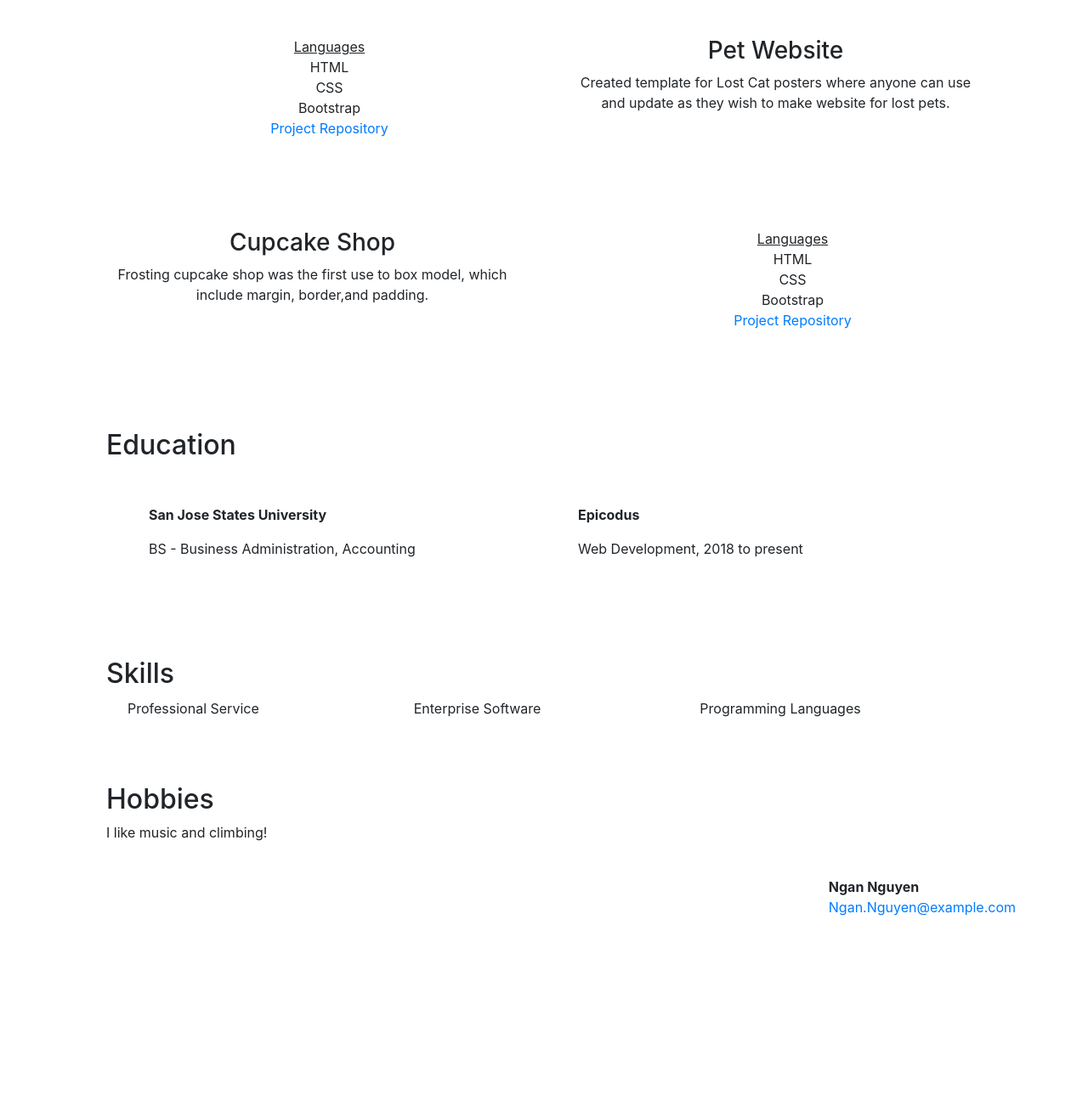
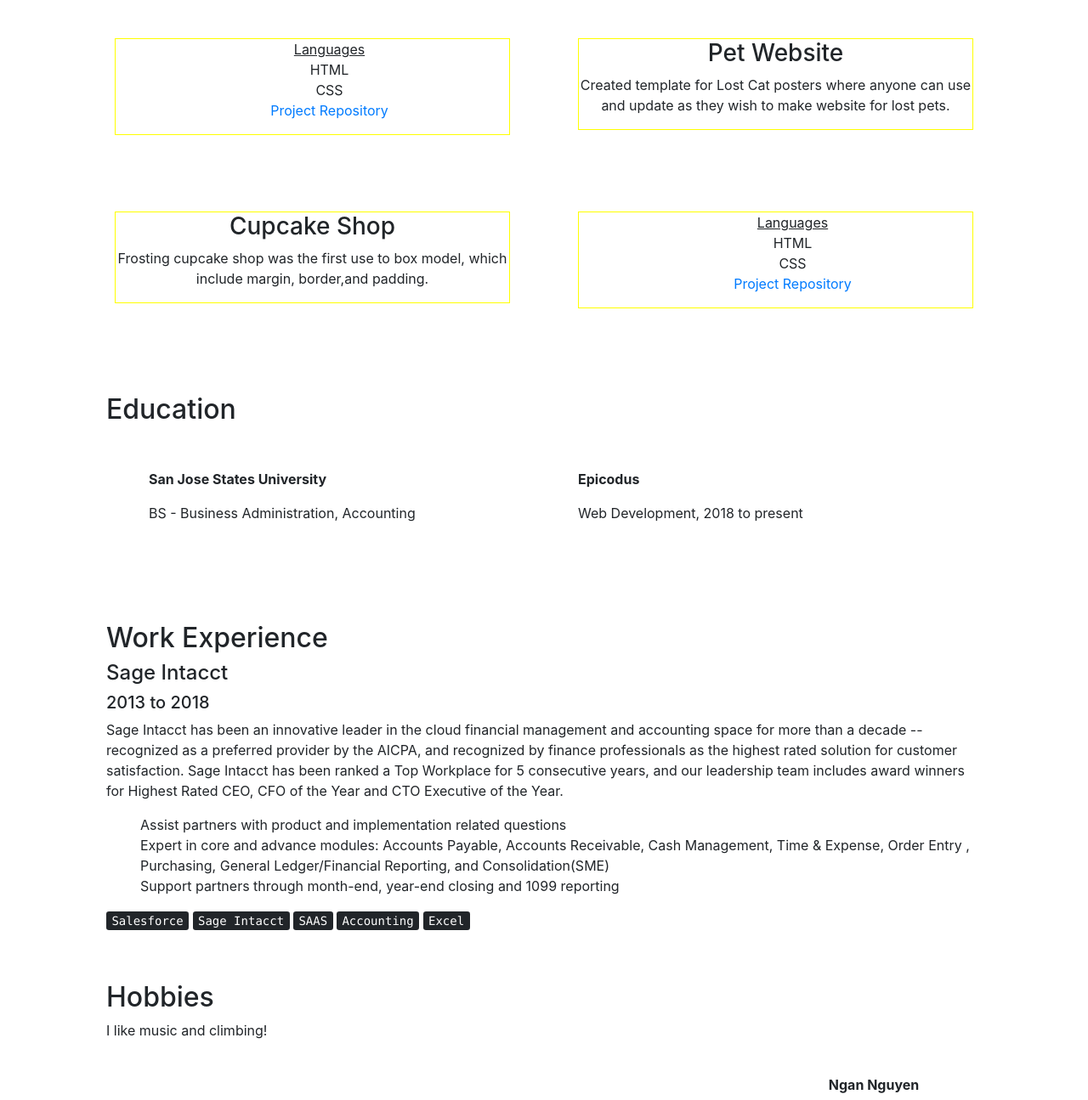
Before and after one commit to Ngann/Project, a plain HTML site: page index.html in a window 1280 px wide. Shown: the part 700-1995 px from the top of the page at 85% size. Before the commit the page ends 1796 px from the top, so only its background shows below. Drawn offline with Linux system fonts and the light colour scheme.

Commit message:
add content to work experience

```diff
--- a/css/styles.css
+++ b/css/styles.css
@@ -18,6 +18,7 @@
 
 .main h1 {
   float: left;
+  /* font-family: Verdana sans-serif; */
 }
 
 .main h2 {
@@ -66,7 +67,7 @@ ul {
 }
 
 .project {
-  /* border: 1px solid yellow; */
+  border: 1px ridge yellow;
   /* background-color: #F5F5F5; */
   text-align: center;
 }
--- a/index.html
+++ b/index.html
@@ -77,7 +77,6 @@
                   <li><u>Languages</u></li>
                   <li>HTML</li>
                   <li>CSS</li>
-                  <li>Bootstrap</li>
                   <li><a href="#">Project Repository</a></li>
                 </ul>
               </div>
@@ -104,7 +103,6 @@
                   <li><u>Languages</u></li>
                   <li>HTML</li>
                   <li>CSS</li>
-                  <li>Bootstrap</li>
                   <li><a href="#">Project Repository</a></li>
                 </ul>
               </div>
@@ -126,7 +124,7 @@
             </div>
           </div>
         </div>
-        <div class="section">
+        <!-- <div class="section">
           <div class="article">
             <h2>Skills</h2>
             <div class="row">
@@ -140,6 +138,20 @@
                 <p>Programming Languages</p>
               </div>
             </div>
+          </div>
+        </div> -->
+        <div class="section">
+          <div class="article">
+            <h2>Work Experience</h2>
+            <h4>Sage Intacct</h4>
+            <h5>2013 to 2018</h5>
+            <p>Sage Intacct has been an innovative leader in the cloud financial management and accounting space for more than a decade -- recognized as a preferred provider by the AICPA, and recognized by finance professionals as the highest rated solution for customer satisfaction. Sage Intacct has been ranked a Top Workplace for 5 consecutive years, and our leadership team includes award winners for Highest Rated CEO, CFO of the Year and CTO Executive of the Year.</p>
+            <ul>
+              <li>Assist partners with product and implementation related questions </li>
+              <li>Expert in core and advance modules: Accounts Payable, Accounts Receivable, Cash Management, Time & Expense, Order Entry , Purchasing, General Ledger/Financial Reporting, and Consolidation(SME)</li>
+              <li>Support partners through month-end, year-end closing and 1099 reporting</li>
+            </ul>
+            <p><kbd>Salesforce</kbd> <kbd>Sage Intacct</kbd> <kbd>SAAS</kbd> <kbd>Accounting</kbd> <kbd>Excel</kbd></p>
           </div>
         </div>
         <div class="section">
```
Also changed, not shown: css/bootstrap.css.
